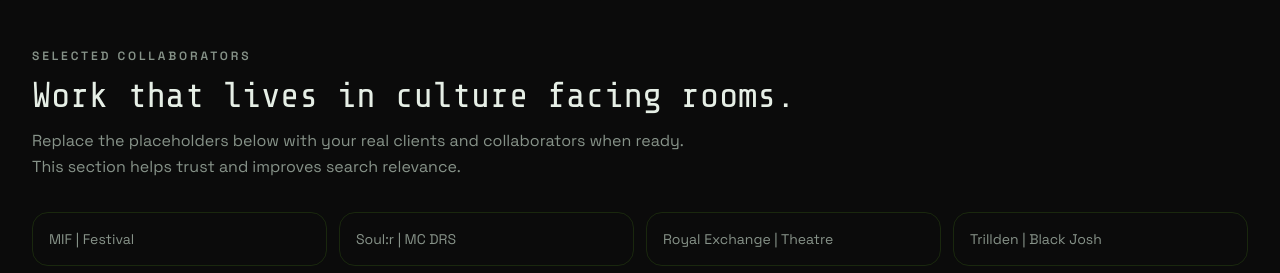
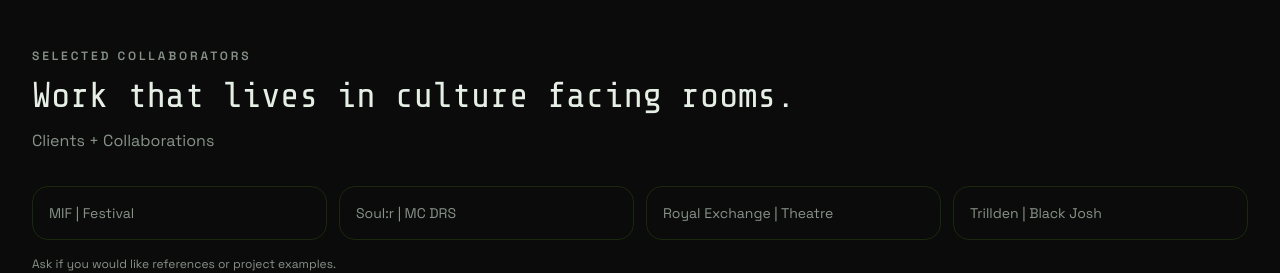
Before and after one commit to nuVizy/web2, a React (Vite) app: page / in a window 1280 px wide. Shown: the part 1920-2193 px from the top of the page. Built offline with nearby package versions, Linux system fonts and the light colour scheme; no server answers.

Commit message:
Updated Home.tsx

```diff
--- a/src/pages/Home.tsx
+++ b/src/pages/Home.tsx
@@ -156,7 +156,7 @@
         <SectionHeading
           kicker="Selected collaborators"
           title="Work that lives in culture facing rooms."
-          description="Replace the placeholders below with your real clients and collaborators when ready. This section helps trust and improves search relevance."
+          description="Clients + Collaborations"
         />
 
         <div className="mt-8 grid grid-cols-2 md:grid-cols-4 gap-3">
```
